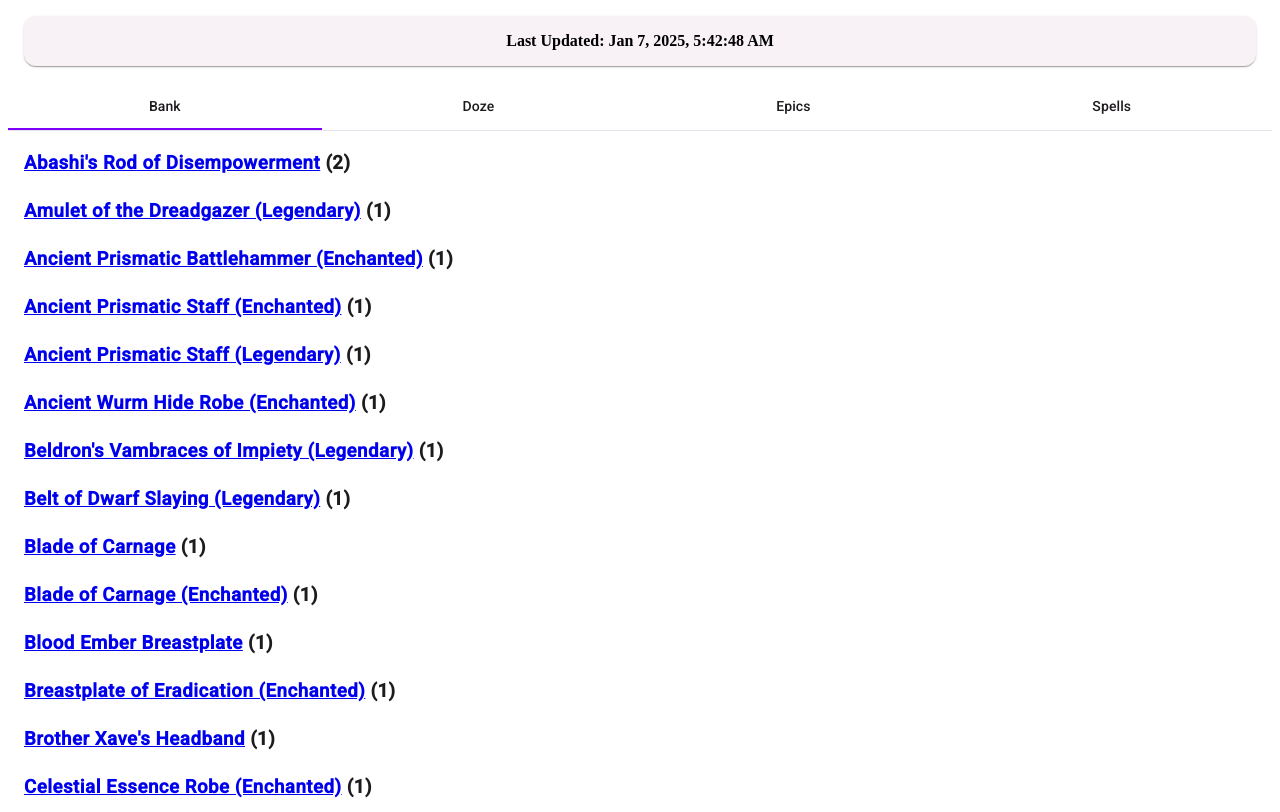
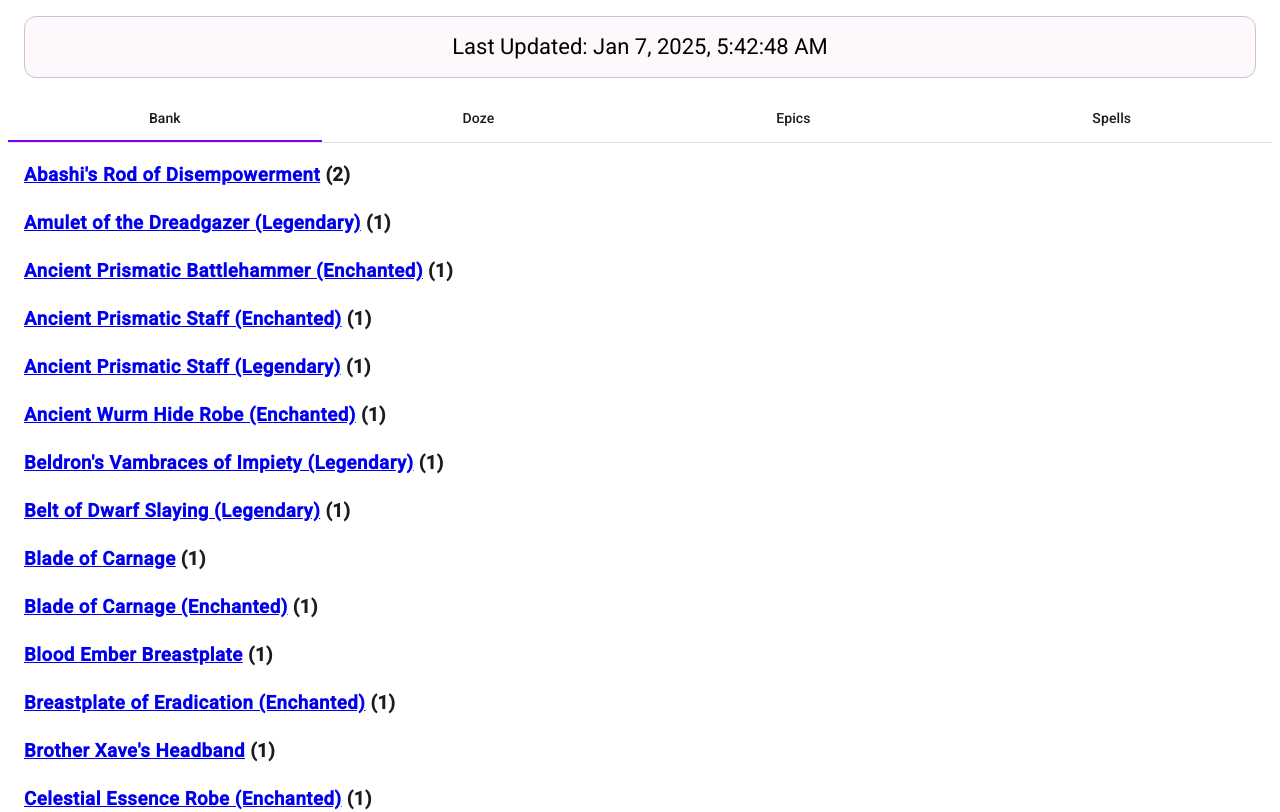
Before and after one commit to pogoism9/thj-dnt-main, an Angular app: page /bank in a window 1280 px wide. Shown: the top 812 px of the page. Built offline with nearby package versions, Linux system fonts and the light colour scheme.

Commit message:
Styling tweaks to Last Updated

```diff
--- a/src/app/bank/bank.component.html
+++ b/src/app/bank/bank.component.html
@@ -1,6 +1,6 @@
-<mat-card class="spaced-card">
+<mat-card class="spaced-card" appearance="outlined">
     <mat-card-content class="center-text bold-text">
-        Last Updated: {{ lastModified | date: 'medium' }}
+        <mat-card-title>Last Updated: {{ lastModified | date: 'medium' }}</mat-card-title>
     </mat-card-content>
 </mat-card>
 
```
